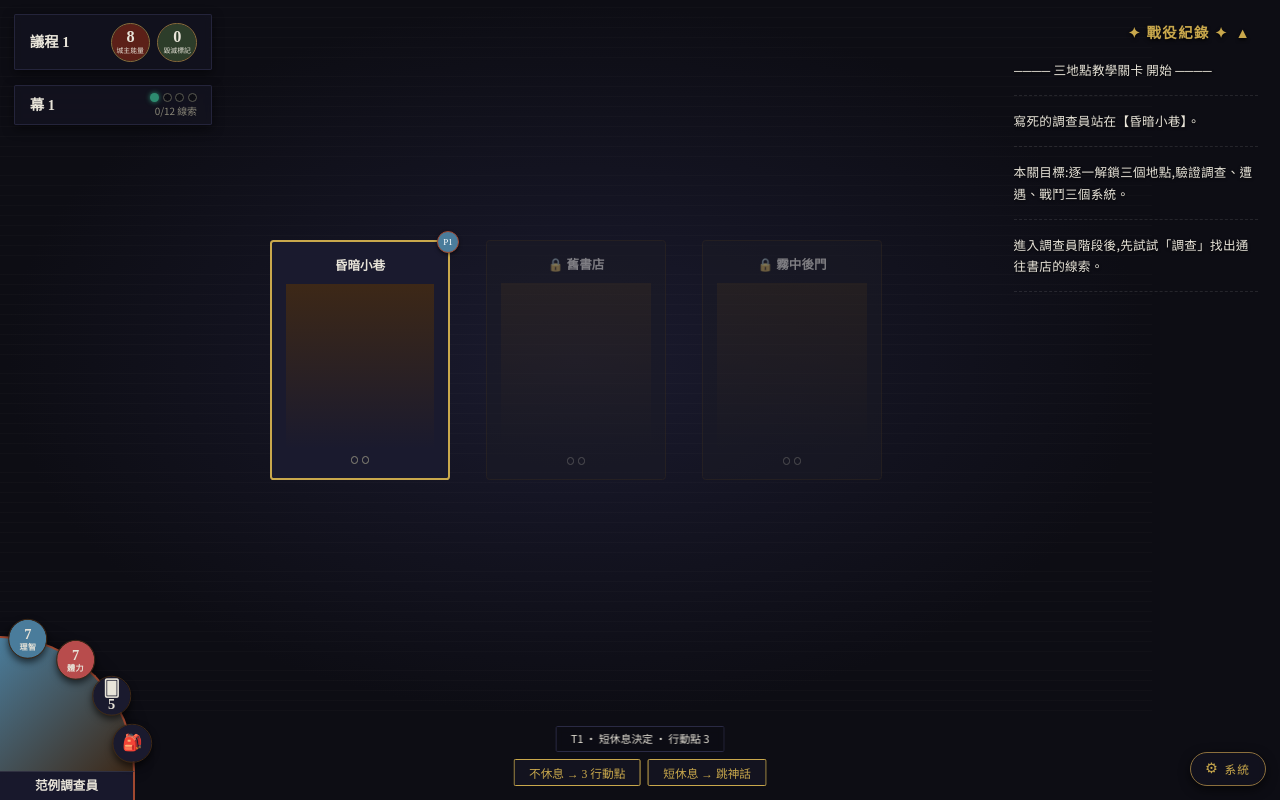
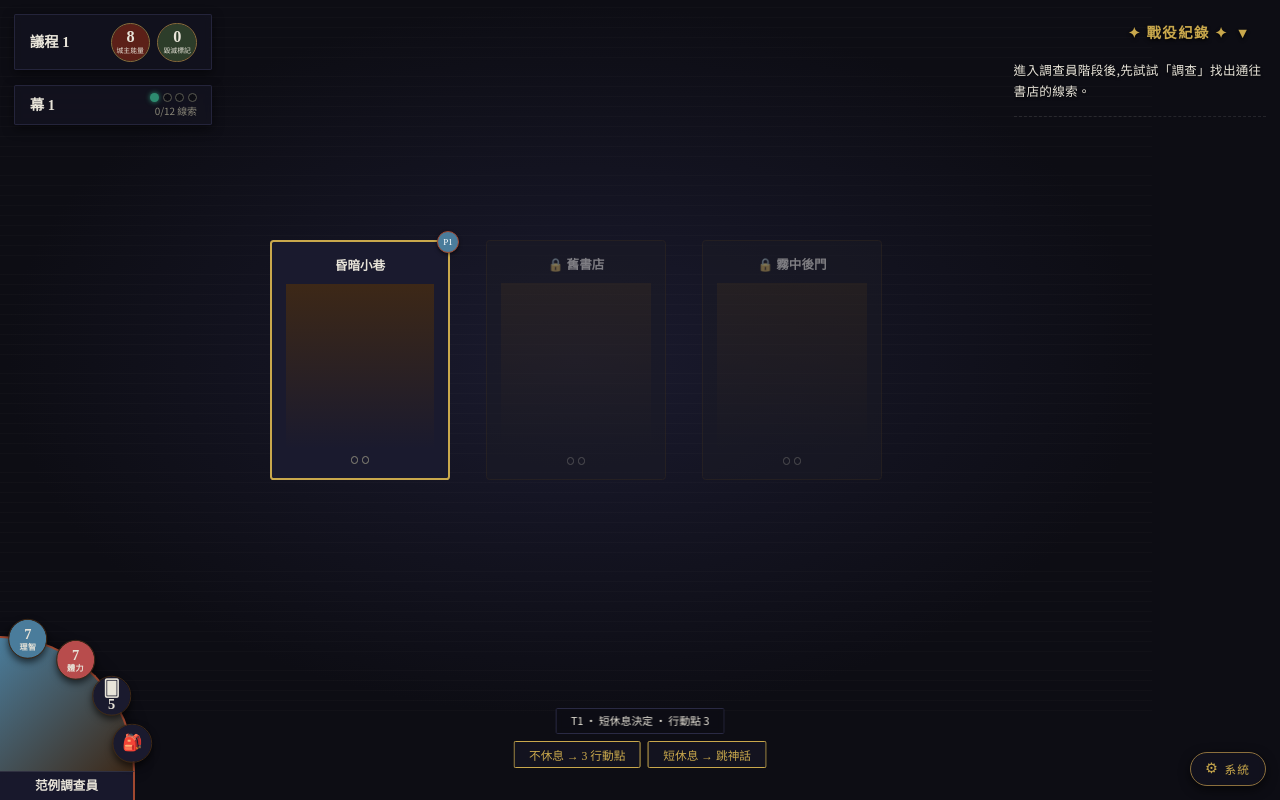
Before and after one commit to Uria030/cthulhu-card-game, a React (Vite) app in the folder packages/client/: page /scenario/test in a window 1280 px wide. Built offline with nearby package versions, Linux system fonts and the light colour scheme; a web font is replaced by a local one.

Commit message:
tweak(battle): 戰役紀錄預設收合、行動按鈕上移 20px
- logCollapsed 預設 true(進場時只顯示最後一則 preview)
- phase-control bottom 從 16px 改 36px(避開 iPad Safari 底部 home bar 區)

Co-Authored-By: Claude Opus 4.7 (1M context) <noreply@anthropic.com>

```diff
--- a/packages/client/src/screens/TestScenarioScreen.css
+++ b/packages/client/src/screens/TestScenarioScreen.css
@@ -612,7 +612,7 @@
 /* === 階段控制(浮在地圖中下方,fixed 對齊 viewport)=== */
 .phase-control {
   position: fixed;
-  bottom: var(--sp-md);
+  bottom: calc(var(--sp-md) + 20px);
   left: 50%;
   transform: translateX(-50%);
   z-index: 10;
--- a/packages/client/src/screens/TestScenarioScreen.tsx
+++ b/packages/client/src/screens/TestScenarioScreen.tsx
@@ -194,7 +194,7 @@ export function TestScenarioScreen() {
   const [modal, setModal] = useState<ModalType>(null);
   const [panel, setPanel] = useState<PanelType>(null);
   const [locationBarId, setLocationBarId] = useState<string | null>(null);
-  const [logCollapsed, setLogCollapsed] = useState(false);
+  const [logCollapsed, setLogCollapsed] = useState(true);
   const [systemMenuOpen, setSystemMenuOpen] = useState(false);
   const [systemSub, setSystemSub] = useState<null | 'settings' | 'rules'>(null);
 
```
